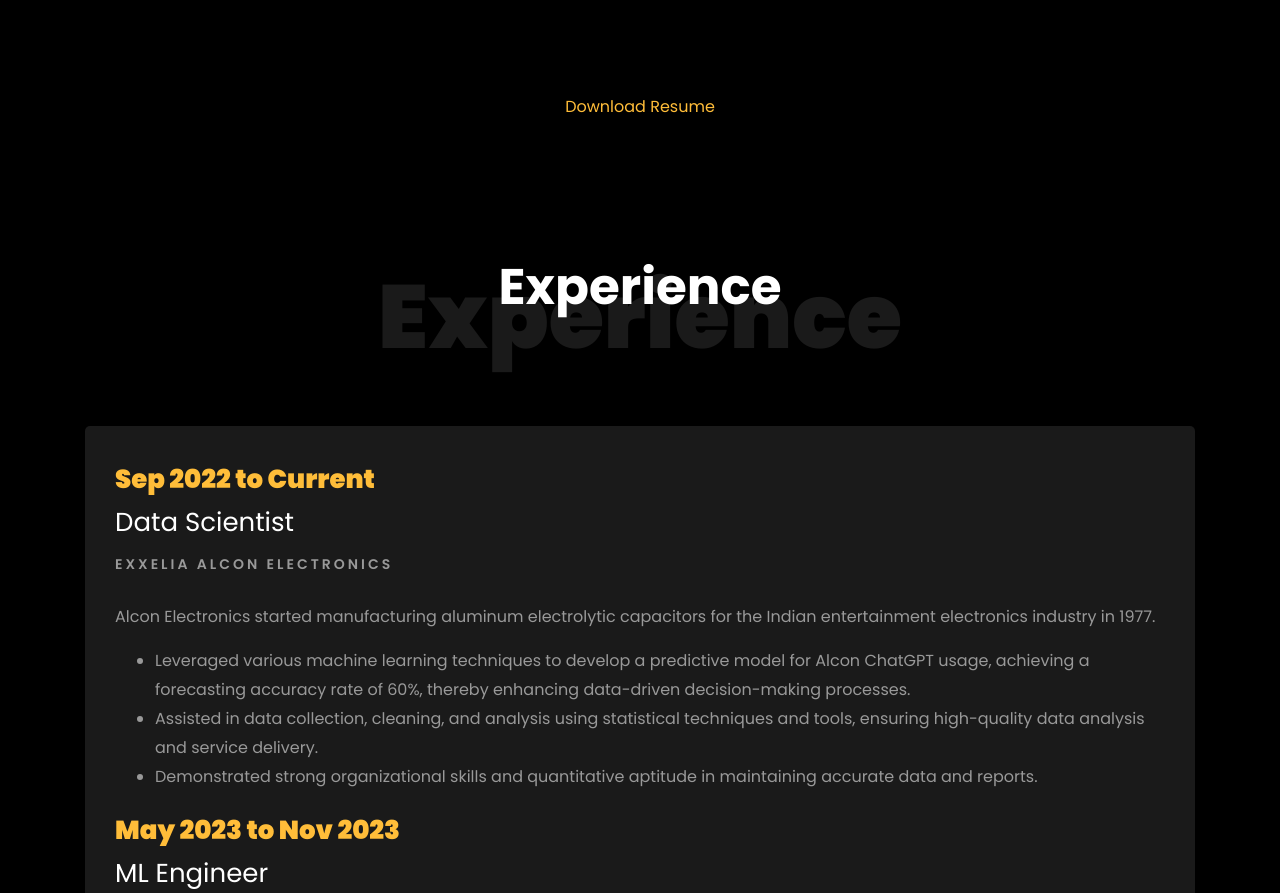
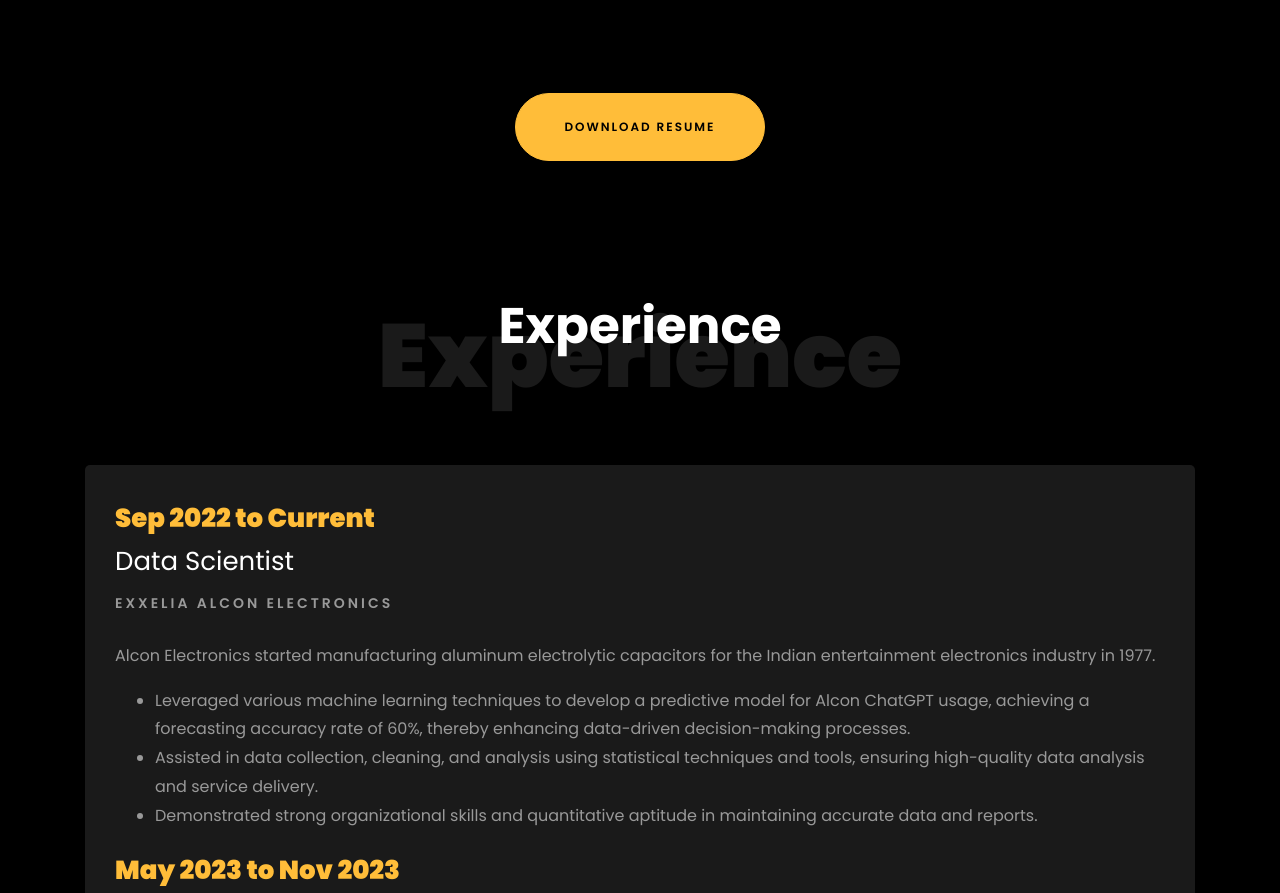
Before and after one commit to Tech-Virtuoso/Devendrasingh_Solanki, a plain HTML site: page index.html in a window 1280 px wide. Shown: the part 1883-2776 px from the top of the page. Drawn offline with Linux system fonts and the light colour scheme; files whose address does not match are found by name.

Commit message:
Update index.html

```diff
--- a/index.html
+++ b/index.html
@@ -317,7 +317,7 @@
 
 		<div class="row justify-content-center mt-5">
 			<div class="col-md-6 text-center ftco-animate">
-				<p><a href="https://drive.google.com/file/d/1HLwITbiu7CmY4Y6BAxJxtt9ND1JDRAJW/view?usp=drive_link">Download Resume</a></p>
+				<p><a href="https://drive.google.com/file/d/1HLwITbiu7CmY4Y6BAxJxtt9ND1JDRAJW/view?usp=drive_link" class="btn btn-primary py-4 px-5" >Download Resume</a></p>
 			</div>
 		</div>
 	</div>
```
